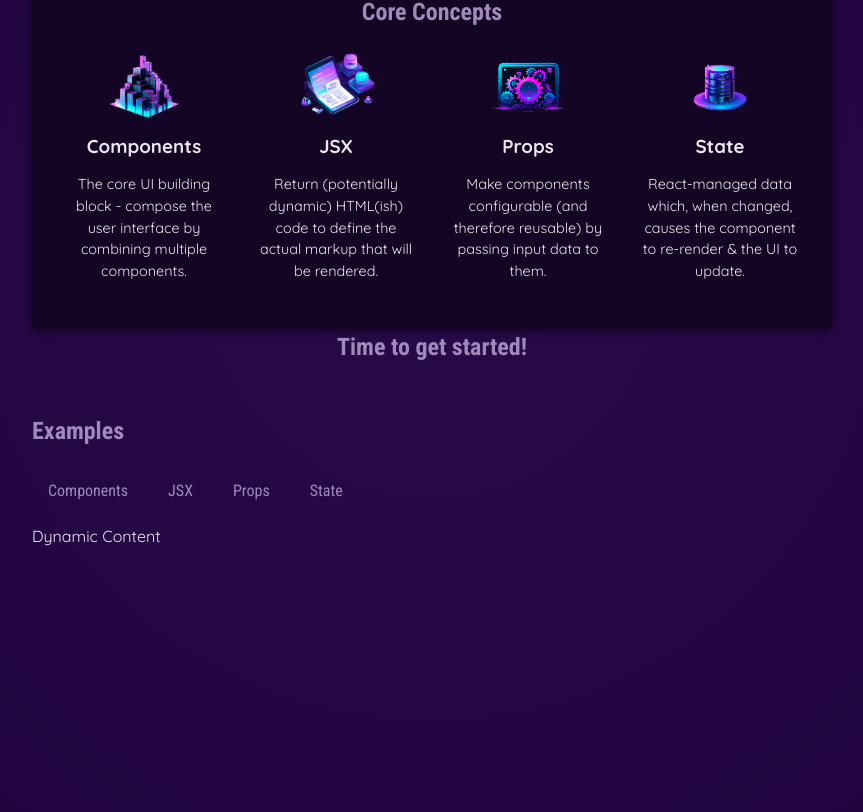
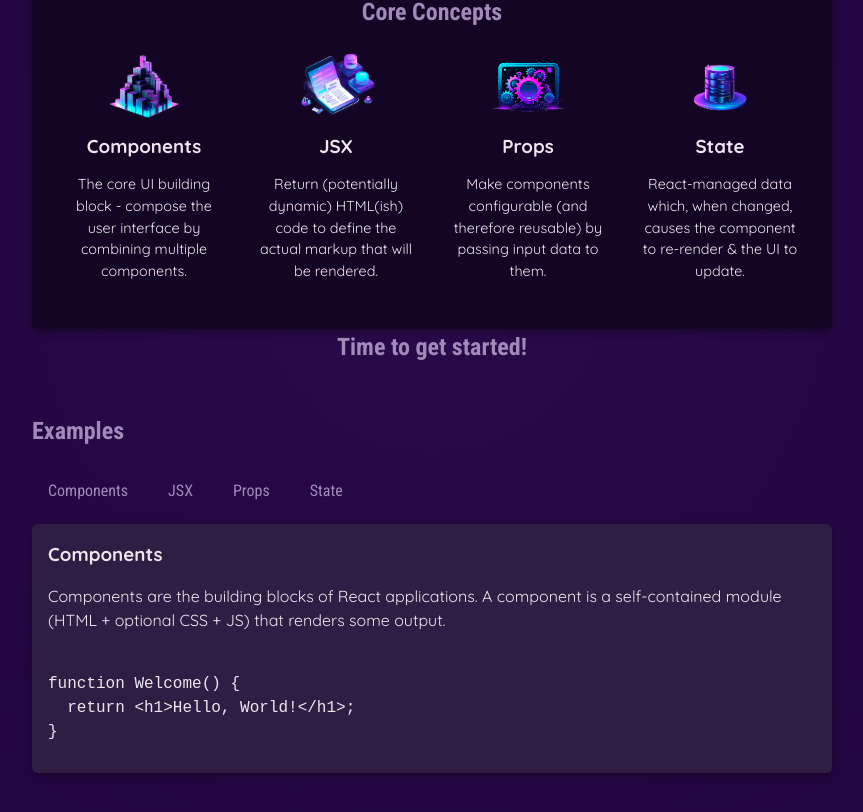
Before and after one commit to Luffixos/js.refresher, a React (Vite) app: page / in a window 1280 px wide. Shown: the part 370-1182 px from the top of the page, without its empty margins (208-1071 px from the left). Built offline with nearby package versions, Linux system fonts and the light colour scheme.

Commit message:
added react states for the tab buttons

```diff
--- a/src/App.jsx
+++ b/src/App.jsx
@@ -1,27 +1,31 @@
+import { useState } from "react";
 
-import componentsImg from './assets/components.png'
-import { CORE_CONCEPTS } from './data';
-import Header from './components/Header/Header.jsx'
-import CoreConcept from './components/CoreConcept.jsx';
-import TabButton from './components/TabButton.jsx';
-
-function handleSelect(selectedButton) {
-  // selectedButton => 'components', 'jsx', 'props', 'state'
-  console.log(selectedButton);
-}
+import componentsImg from "./assets/components.png";
+import { CORE_CONCEPTS, EXAMPLES } from "./data";
+import Header from "./components/Header/Header.jsx";
+import CoreConcept from "./components/CoreConcept.jsx";
+import TabButton from "./components/TabButton.jsx";
 
 function App() {
+  const [selectedTopic, setSelectedTopic] = useState('components');
+
+  function handleSelect(selectedButton) {
+    // selectedButton => 'components', 'jsx', 'props', 'state'
+    setSelectedTopic(selectedButton);
+    // console.log(selectedTopic);
+  }
+
   return (
     <div>
-      <Header/>
+      <Header />
       <main>
         <section id="core-concepts">
           <h2>Core Concepts</h2>
           <ul>
-            <CoreConcept {...CORE_CONCEPTS[0]}/>
-            <CoreConcept {...CORE_CONCEPTS[1]}/>
-            <CoreConcept {...CORE_CONCEPTS[2]}/>
-            <CoreConcept {...CORE_CONCEPTS[3]}/>
+            <CoreConcept {...CORE_CONCEPTS[0]} />
+            <CoreConcept {...CORE_CONCEPTS[1]} />
+            <CoreConcept {...CORE_CONCEPTS[2]} />
+            <CoreConcept {...CORE_CONCEPTS[3]} />
             {/* <CoreConcept
               title={CORE_CONCEPTS[0].title}
               description={CORE_CONCEPTS[0].description}
@@ -44,12 +48,22 @@
         <section id="examples">
           <h2>Examples</h2>
           <menu>
-              <TabButton onSelect={() => handleSelect('components')}>Components</TabButton>
-              <TabButton onSelect={() => handleSelect('jsx')}>JSX</TabButton>
-              <TabButton onSelect={() => handleSelect('props')}>Props</TabButton>
-              <TabButton onSelect={() => handleSelect('state')}>State</TabButton>
+            <TabButton onSelect={() => handleSelect("components")}>
+              Components
+            </TabButton>
+            <TabButton onSelect={() => handleSelect("jsx")}>JSX</TabButton>
+            <TabButton onSelect={() => handleSelect("props")}>Props</TabButton>
+            <TabButton onSelect={() => handleSelect("state")}>State</TabButton>
           </menu>
-          Dynamic Content
+          <div id="tab-content">
+            <h3>{EXAMPLES[selectedTopic].title}</h3>
+            <p>{EXAMPLES[selectedTopic].description}</p>
+            <pre>
+              <code>
+              {EXAMPLES[selectedTopic].code}
+              </code>
+            </pre>
+          </div>
         </section>
       </main>
     </div>
--- a/src/components/CoreConcept.jsx
+++ b/src/components/CoreConcept.jsx
@@ -1,11 +1,11 @@
-export default function CoreConcept({image, title, description}) {
+export default function CoreConcept({ image, title, description }) {
   return (
     <li>
       <img src={image} alt="" />
       <h3>{title}</h3>
       <p>{description}</p>
     </li>
-    )
+  );
 }
 
 // function CoreConcept(props) {
--- a/src/components/TabButton.jsx
+++ b/src/components/TabButton.jsx
@@ -1,5 +1,4 @@
 export default function TabButton({ children, onSelect }) {
-
   return (
     <li>
       <button onClick={onSelect}>{children}</button>
--- a/src/data.js
+++ b/src/data.js
@@ -1,31 +1,82 @@
-import componentsImg from './assets/components.png';
-import propsImg from './assets/config.png';
-import jsxImg from './assets/jsx-ui.png';
-import stateImg from './assets/state-mgmt.png';
+import componentsImg from "./assets/components.png";
+import propsImg from "./assets/config.png";
+import jsxImg from "./assets/jsx-ui.png";
+import stateImg from "./assets/state-mgmt.png";
 
 export const CORE_CONCEPTS = [
   {
     image: componentsImg,
-    title: 'Components',
+    title: "Components",
     description:
-      'The core UI building block - compose the user interface by combining multiple components.',
+      "The core UI building block - compose the user interface by combining multiple components.",
   },
   {
     image: jsxImg,
-    title: 'JSX',
+    title: "JSX",
     description:
-      'Return (potentially dynamic) HTML(ish) code to define the actual markup that will be rendered.',
+      "Return (potentially dynamic) HTML(ish) code to define the actual markup that will be rendered.",
   },
   {
     image: propsImg,
-    title: 'Props',
+    title: "Props",
     description:
-      'Make components configurable (and therefore reusable) by passing input data to them.',
+      "Make components configurable (and therefore reusable) by passing input data to them.",
   },
   {
     image: stateImg,
-    title: 'State',
+    title: "State",
     description:
-      'React-managed data which, when changed, causes the component to re-render & the UI to update.',
+      "React-managed data which, when changed, causes the component to re-render & the UI to update.",
   },
 ];
+
+export const EXAMPLES = {
+  components: {
+    title: "Components",
+    description:
+      "Components are the building blocks of React applications. A component is a self-contained module (HTML + optional CSS + JS) that renders some output.",
+    code: `
+function Welcome() {
+  return <h1>Hello, World!</h1>;
+}`,
+  },
+  jsx: {
+    title: "JSX",
+    description:
+      "JSX is a syntax extension to JavaScript. It is similar to a template language, but it has full power of JavaScript (e.g., it may output dynamic content).",
+    code: `
+<div>
+  <h1>Welcome {userName}</h1>
+  <p>Time to learn React!</p>
+</div>`,
+  },
+  props: {
+    title: "Props",
+    description:
+      "Components accept arbitrary inputs called props. They are like function arguments.",
+    code: `
+function Welcome(props) {
+  return <h1>Hello, {props.name}</h1>;
+}`,
+  },
+  state: {
+    title: "State",
+    description:
+      "State allows React components to change their output over time in response to user actions, network responses, and anything else.",
+    code: `
+function Counter() {
+  const [isVisible, setIsVisible] = useState(false);
+
+  function handleClick() {
+    setIsVisible(true);
+  }
+
+  return (
+    <div>
+      <button onClick={handleClick}>Show Details</button>
+      {isVisible && <p>Amazing details!</p>}
+    </div>
+  );
+}`,
+  },
+};
```
Also changed, not shown: src/components/Header/Header.jsx (+11 -11 lines), src/components/Header/Header.css (indentation only). Lines whose indentation alone changed are shown as unchanged.
